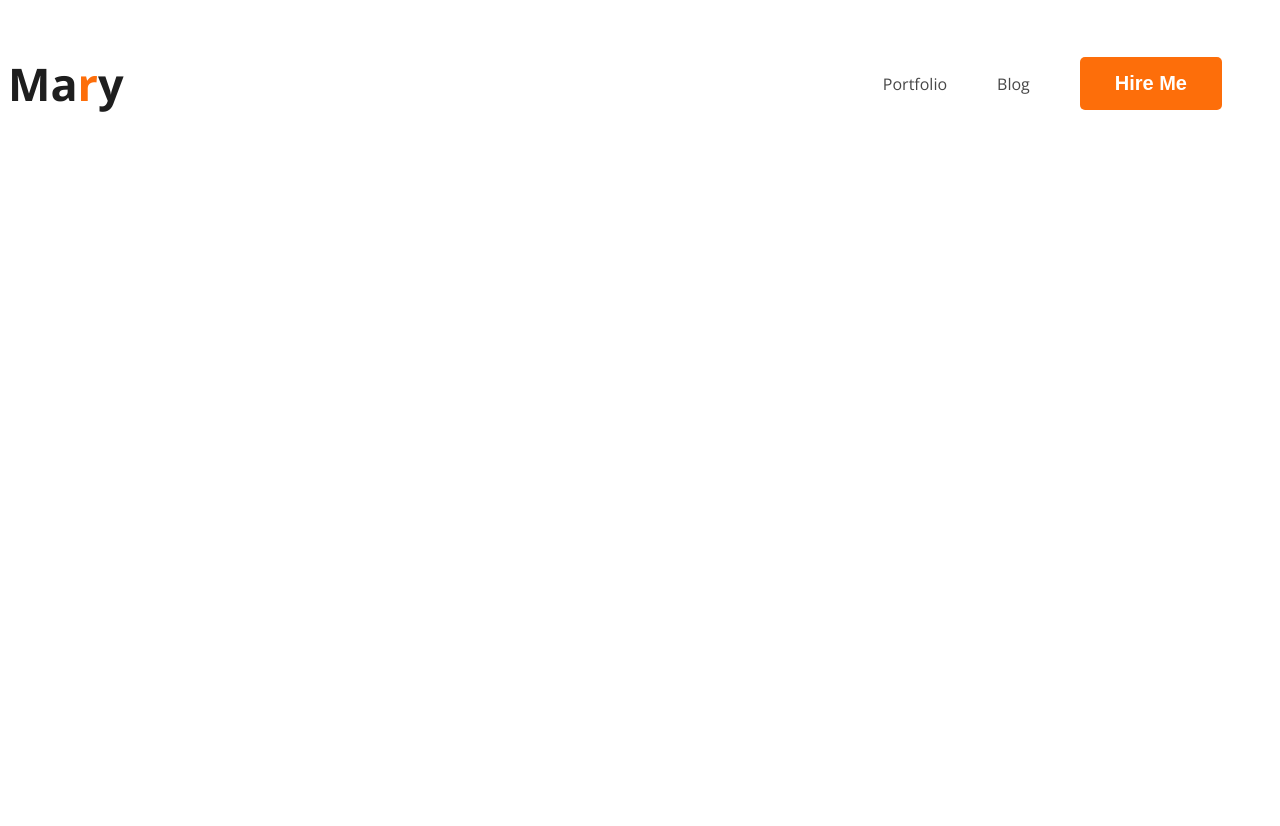
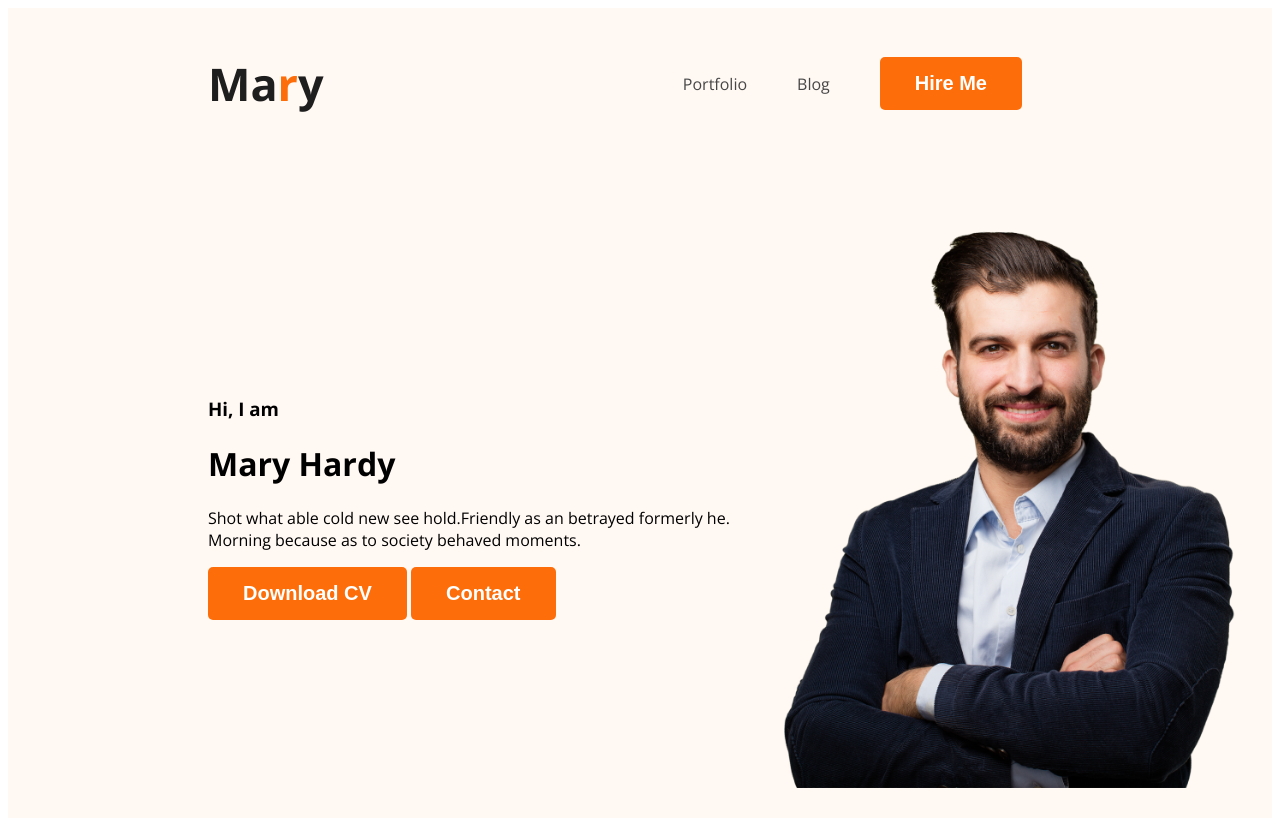
Before and after one commit to Mohammad-Arkan/web-developer-portfolio, a plain HTML site: page index.html in a window 1280 px wide. Before the commit the page ends 800 px from the top, so only its background shows below. Drawn offline with nearby package versions, Linux system fonts and the light colour scheme.

Commit message:
banner section added

```diff
--- a/index.html
+++ b/index.html
@@ -15,7 +15,7 @@
     rel="stylesheet"
   />
   <body>
-    <header>
+    <header class="header">
       <nav>
         <h3 class="nav-title">Ma<span class="primary-color">r</span>y</h3>
         <ul>
@@ -24,6 +24,20 @@
           <li><button class="btn-primary">Hire Me</button></li>
         </ul>
       </nav>
+      <div class="banner">
+        <div class="banner-content">
+          <h3 class="banner-greeting">Hi, I am</h3>
+          <h1 class="banner-title">Mary Hardy</h1>
+          <p>
+            Shot what able cold new see hold.Friendly as an betrayed formerly
+            he. Morning because as to society behaved moments.
+          </p>
+          <button class="btn-primary">Download CV</button>
+          <button class="btn-primary">Contact</button>
+        </div>
+        <img class="profile-fic" src="/images/hardy.png" alt="" />
+        <div></div>
+      </div>
     </header>
     <main></main>
     <footer></footer>
--- a/styles/style.css
+++ b/styles/style.css
@@ -9,6 +9,7 @@ nav {
   display: flex;
   align-items: center;
   justify-content: space-between;
+  margin: 0 200px;
 }
 .nav-title {
   font-weight: bolder;
@@ -37,3 +38,15 @@ nav li a {
   border: none;
   padding: 15px 35px;
 }
+/* header releted style */
+.header {
+  background-color: #fff8f3;
+}
+.banner {
+  padding: 50px 30px 30px 200px;
+  display: flex;
+  align-items: center;
+}
+.banner .profile-fic {
+  width: 500px;
+}
```
